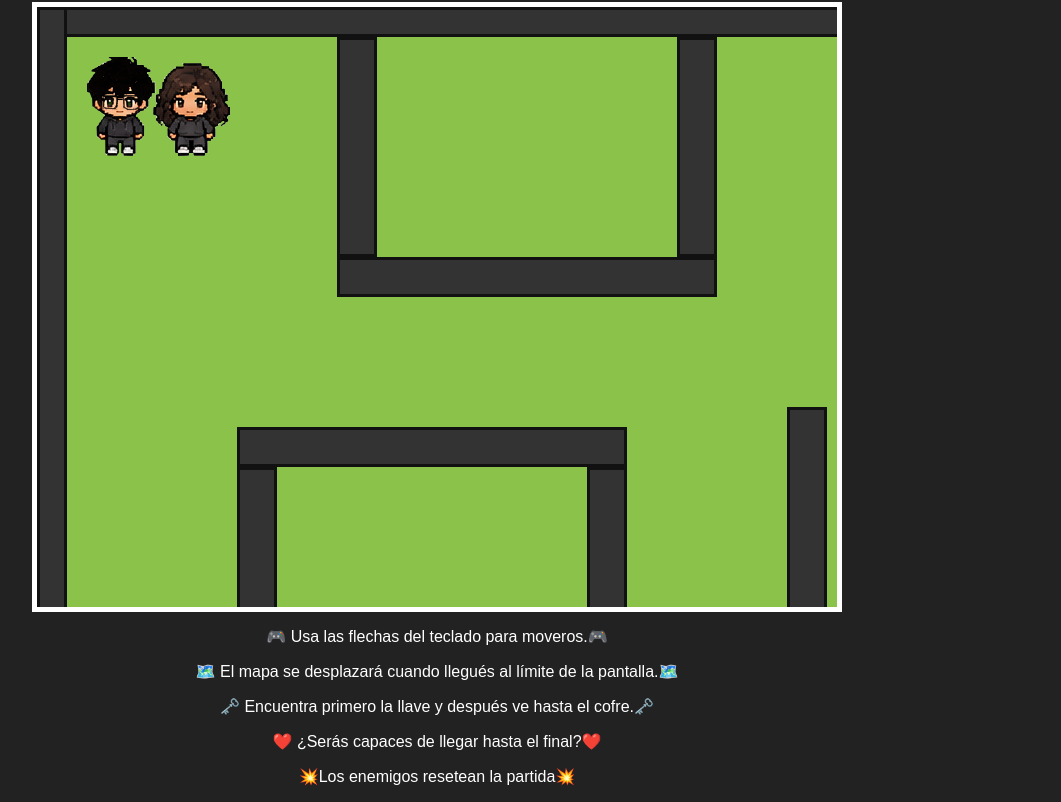
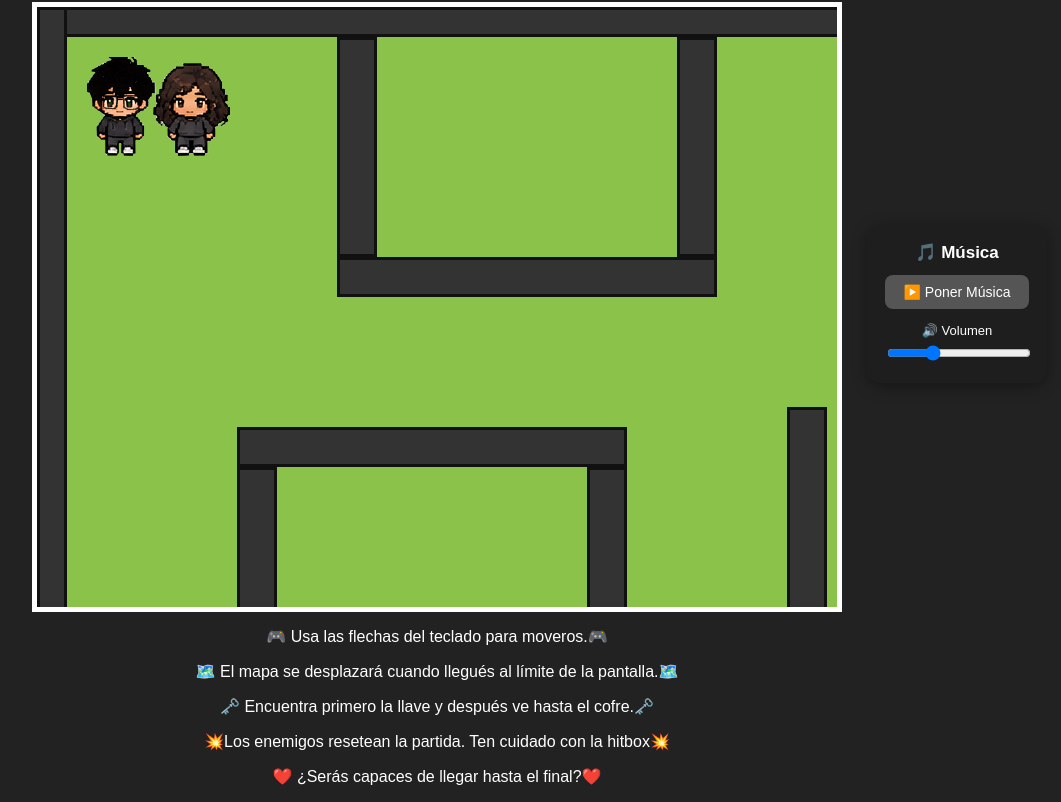
Before and after one commit to Resicasp/misterio, a plain HTML site: page index.html in a window 1280 px wide. Shown: the part 76-878 px from the top of the page, without its empty margins (203-1264 px from the left). Drawn offline with Linux system fonts and the light colour scheme.

Commit message:
Add files via upload

```diff
--- a/index.html
+++ b/index.html
@@ -10,6 +10,30 @@
 <body>
 
     <h1>Nuestro Laberinto ❤️</h1>
+
+          <!-- MÚSICA -->
+               <div id="controlesMusica">
+
+               <div>🎵 Música</div>
+
+               <button id="botonMusica">▶️ Poner Música</button>
+
+               <label for="volumenMusica">🔊 Volumen</label>
+
+               <input
+                    id="volumenMusica"
+                    type="range"
+                    min="0"
+                    max="1"
+                    step="0.01"
+                    value="0.3"
+               >
+
+               </div>
+
+          <audio id="musica" loop>
+          <source src="musica/musica.mp3" type="audio/mpeg">
+          </audio>
 
     <div id="game">
 
@@ -253,8 +277,9 @@
     <p>🎮 Usa las flechas del teclado para moveros.🎮</p>
     <p>🗺️ El mapa se desplazará cuando llegués al límite de la pantalla.🗺️</p>
     <p>🗝️ Encuentra primero la llave y después ve hasta el cofre.🗝️</p>
+     <p>💥Los enemigos resetean la partida. Ten cuidado con la hitbox💥</p>
     <p>❤️ ¿Serás capaces de llegar hasta el final?❤️</p>
-    <p>💥Los enemigos resetean la partida💥</p>
+
 
     <script src="js/script.js"></script>
 
--- a/style.css
+++ b/style.css
@@ -116,3 +116,56 @@ p {
 #cerrarFinal:hover {
     opacity: 0.8;
 }
+
+
+/* =====================================
+   CONTROLES DE MÚSICA
+===================================== */
+
+#controlesMusica {
+    position: fixed;
+    top: 300px;
+    right: 30px;
+    width: 180px;
+    padding: 18px;
+    background: rgba(30, 30, 30, 0.9);
+    color: white;
+    border-radius: 15px;
+    text-align: center;
+    box-shadow: 0 4px 15px rgba(0, 0, 0, 0.35);
+    z-index: 2000;
+    box-sizing: border-box;
+}
+
+#controlesMusica div {
+    margin-bottom: 12px;
+    font-size: 17px;
+    font-weight: bold;
+}
+
+#botonMusica {
+    width: 100%;
+    padding: 9px 8px;
+    border: none;
+    border-radius: 8px;
+    background: #555;
+    color: white;
+    cursor: pointer;
+    font-size: 14px;
+}
+
+#botonMusica:hover {
+    background: #666;
+}
+
+#controlesMusica label {
+    display: block;
+    margin-top: 14px;
+    margin-bottom: 5px;
+    font-size: 13px;
+}
+
+#volumenMusica {
+    width: 100%;
+    cursor: pointer;
+}
```
